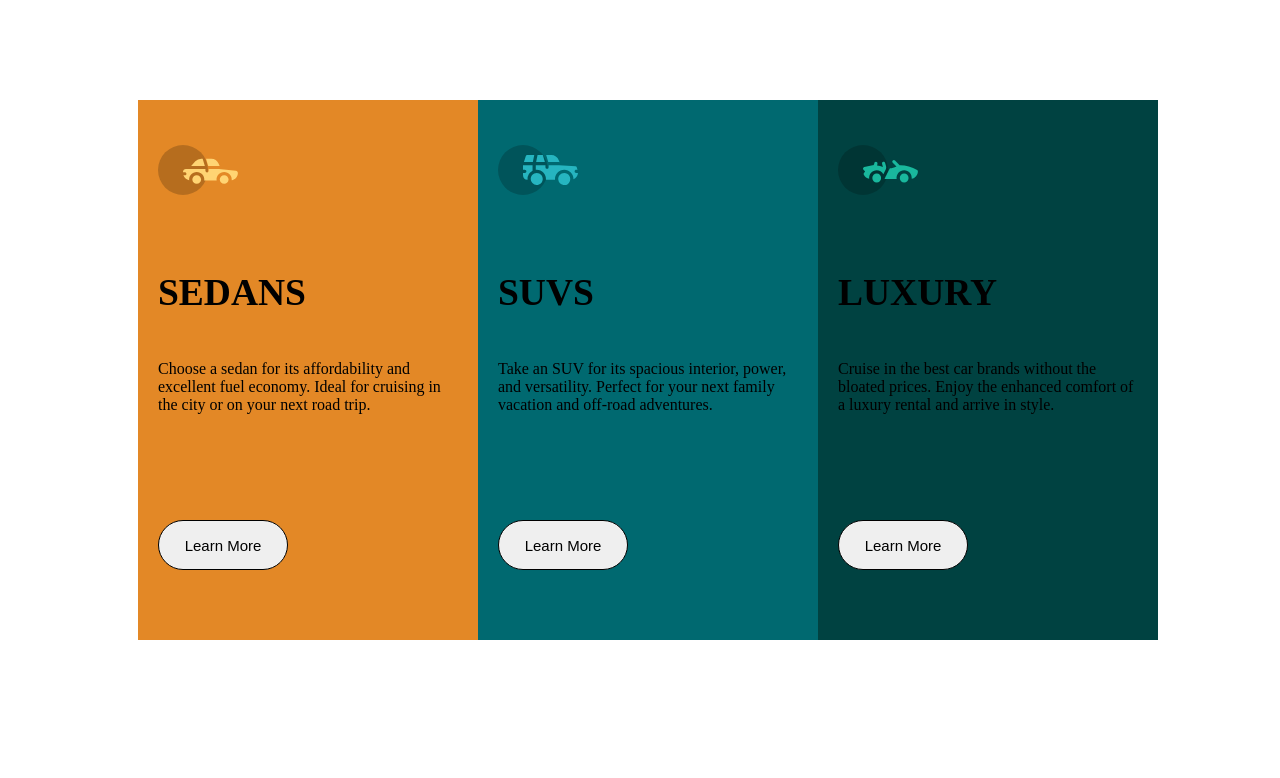
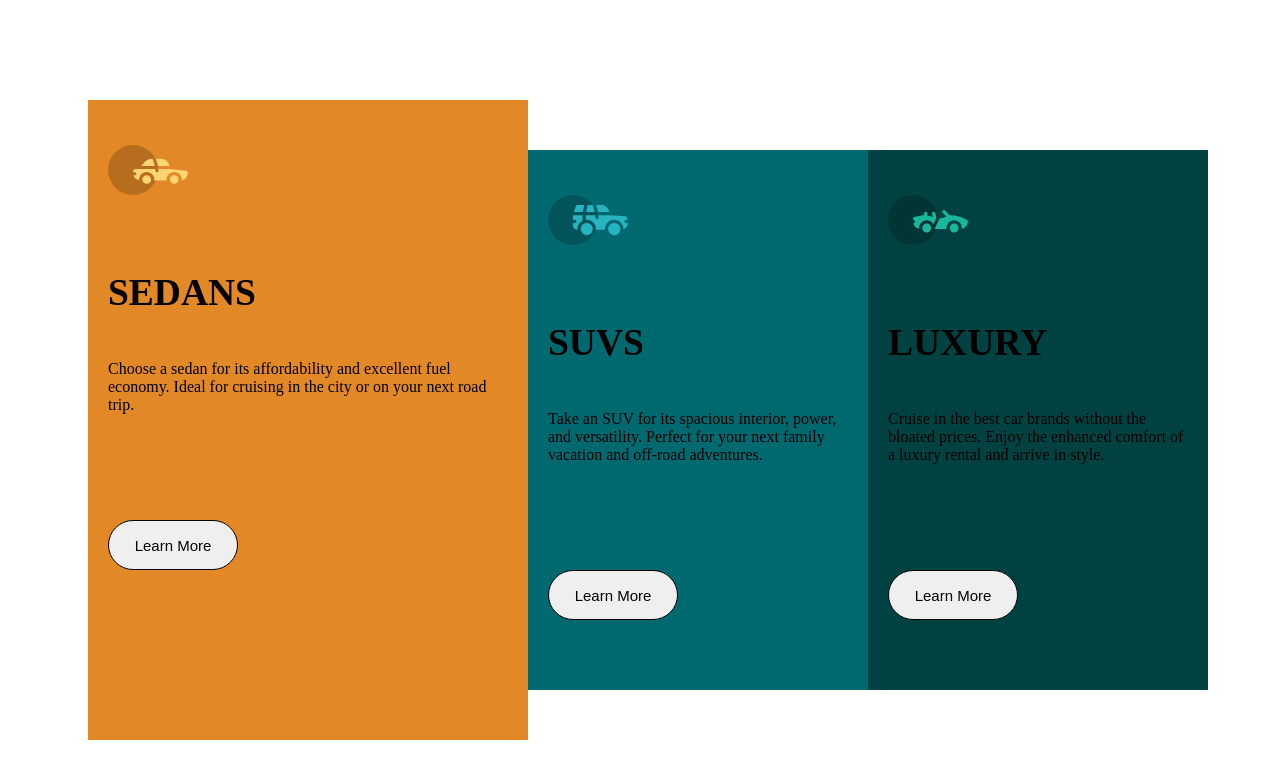
Before and after one commit to KJoTechTalent/Ej.CSSPageSedans, a plain HTML site: page index.html in a window 1280 px wide. In both pictures the pointer is over the element 308 px from the left and 370 px from the top of the page. Drawn offline with Linux system fonts and the light colour scheme; a web font is replaced by a local one.

Commit message:
second commit pageSedans

```diff
--- a/style.css
+++ b/style.css
@@ -24,6 +24,7 @@ body{
     display: flex;
     flex-direction: row;
     justify-content: center;
+    align-items: center;
 }
 
 /* MEDIDAS DE LAS CARDS */
@@ -34,6 +35,12 @@ body{
     width: 300px;
     height: 500px;
 }
+.card:hover {
+    width: 400px;
+    height: 600px;
+}
+
+
 
 /* CONTAINERS CARDS */
 .containerSedans{
```
